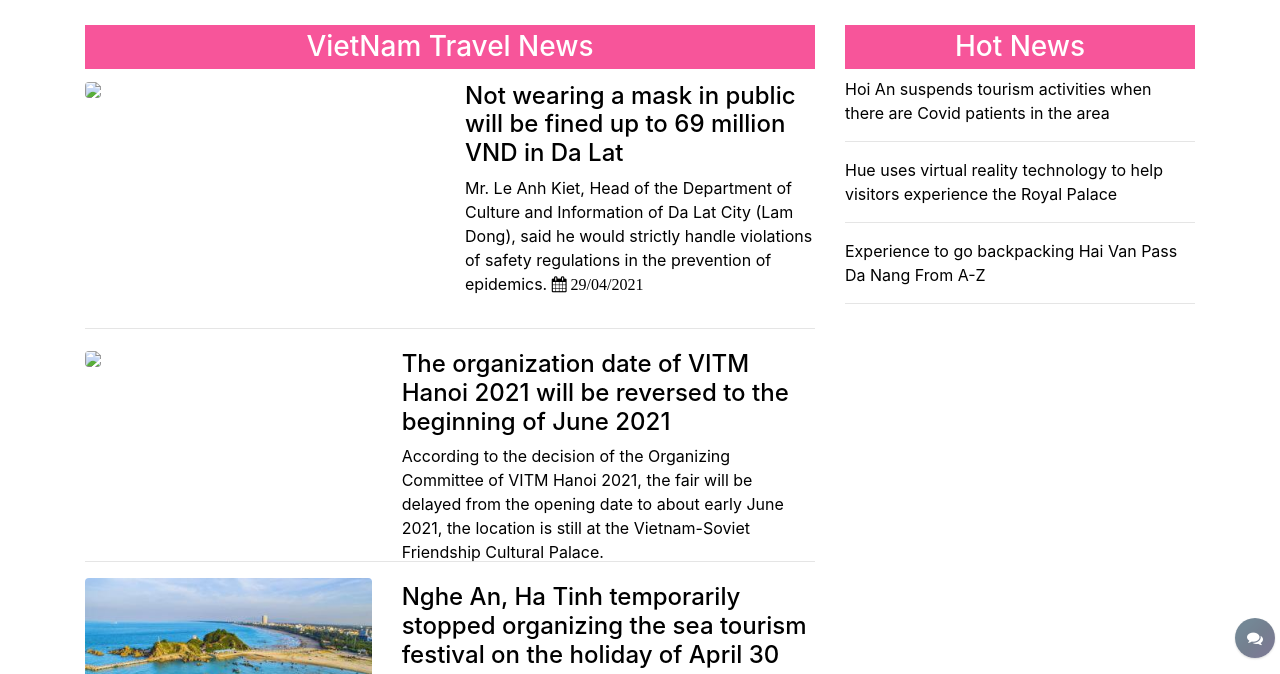
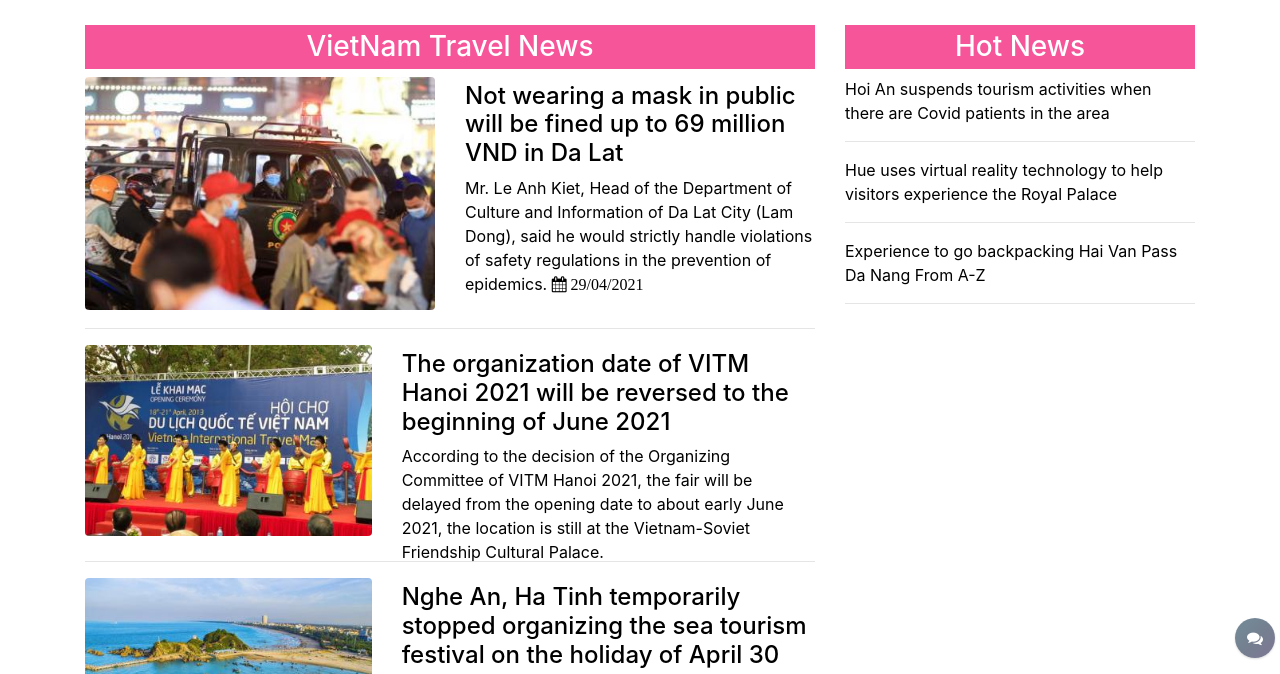
Before and after one commit to congdanh2504/viettral, a plain HTML site: page news.html in a window 1280 px wide. Shown: the part 92-766 px from the top of the page. Drawn offline with nearby package versions, Linux system fonts and the light colour scheme; the site is published under a folder, as on GitHub Pages, so addresses that start at the root find nothing; a script that the page names is missing.

Commit message:
Update news.html

```diff
--- a/news.html
+++ b/news.html
@@ -128,7 +128,7 @@
                 <h3 class="tag-content">VietNam Travel News</h3>
                 <div class="row wow bounceInLeft">
                     <div class="col-md-6">
-                        <img class="rounded" src="/image/news/khautrang-dalat.jpg" width="100%">
+                        <img class="rounded" src="./image/news/khautrang-dalat.jpg" width="100%">
                     </div>
                     <div class="col-md-6">
                         <div class="news-content">
@@ -151,7 +151,7 @@
                 <!--  -->
                 <div class="row sub-news wow bounceInLeft">
                     <div class="col-md-5">
-                        <img class="rounded" src="/image/news/vitm.jpg" width="100%">
+                        <img class="rounded" src="./image/news/vitm.jpg" width="100%">
                     </div>
                     <div class="col-md-7">
                         <div class="news-content">
```
